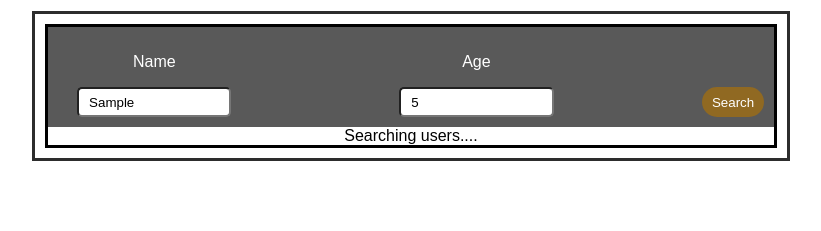
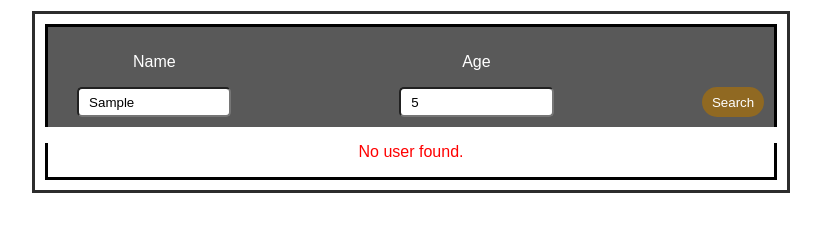
Before and after one commit to kadjialan/js-dom-manupulation, a plain HTML site: page index.html in a window 1280 px wide. Both pictures are taken after typing "Sample", "5" into the empty fields and a click on the button "Search". Shown: the part 79-310 px from the top of the page, without its empty margins (229-1050 px from the left). Drawn offline with Linux system fonts and the light colour scheme.

Commit message:
delete implementation

```diff
--- a/asset/script/script.js
+++ b/asset/script/script.js
@@ -1,97 +1,135 @@
 const users = [
-  { name: 'Kadji Danel', age: 18 },
-  { name: 'Alan James', age: 41 },
-  { name: 'Gaetan Vianey', age: 30 },
-  { name: 'Charles Evans', age: 55 },
-  { name: 'Bitz Boy', age: 50 },
-  { name: 'Rash Junior', age: 56 },
-  { name: 'Joshua Joshi', age: 47 },
-  { name: 'Emmanual Atangana', age: 48 },
-  { name: 'Alaric Kevin', age: 60 },
-  { name: 'Christ Godden', age: 50 },
-  { name: 'Nathaneal Mesmer', age: 24 },
-  { name: 'Ange Joelle', age: 29 },
-  { name: 'Nehal Gringo', age: 53 },
-  { name: 'Nicole Mekongo', age: 43 },
-  { name: 'Jessica Keyoma', age: 32 },
-  { name: 'John Paul', age: 20 },
-  { name: 'Jones Adam', age: 17 },
-  { name: 'Johnny Alide', age: 34 },
-  { name: 'Pryan Patrick', age: 26 },
-  { name: 'Cathy Ntoulo', age: 59 },
-  { name: 'Paul Bamock', age: 15 }
-]
+  { name: "Kadji Danel", age: 18 },
+  { name: "Alan James", age: 41 },
+  { name: "Gaetan Vianey", age: 30 },
+  { name: "Charles Evans", age: 55 },
+  { name: "Bitz Boy", age: 50 },
+  { name: "Rash Junior", age: 56 },
+  { name: "Joshua Joshi", age: 47 },
+  { name: "Emmanual Atangana", age: 48 },
+  { name: "Alaric Kevin", age: 60 },
+  { name: "Christ Godden", age: 50 },
+  { name: "Nathaneal Mesmer", age: 24 },
+  { name: "Ange Joelle", age: 29 },
+  { name: "Nehal Gringo", age: 53 },
+  { name: "Nicole Mekongo", age: 43 },
+  { name: "Jessica Keyoma", age: 32 },
+  { name: "John Paul", age: 20 },
+  { name: "Jones Adam", age: 17},
+  { name: "Johnny Alide", age: 34},
+  { name: "Pryan Patrick", age: 26},
+  { name: "Cathy Ntoulo", age: 59},
+  { name: "Paul Bamock", age: 15},
+];
 
-const form = document.querySelector('form')
-const userContainer = document.querySelector('.all-users')
+const form = document.querySelector("form");
+const userContainer = document.querySelector(".all-users");
+const acronym = document.querySelector(".acronyms");
+const numb = document.querySelector(".numb");
+const fullname = document.querySelector(".fullname");
 
-function getInitial (name) {
-  return name
-    .split(' ')
-    .map((n) => n[0])
-    .slice(0, 2)
-    .join('.')
+// Function to filter users by name or age
+function filterUsers(name, age) {
+  const filteredUsers = users.filter((user) => {
+    if (age) {
+      return user.age === age;
+    }
+    if (name !== "") {
+      return (
+        user.name.toLowerCase() === name ||
+        user.name.toLowerCase().includes(name)
+      );
+    }
+
+    if (age && name !== "") {
+      return user.age === age && user.name.toLowerCase() === name;
+    }
+  });
+
+  return filteredUsers;
 }
 
-function displayUser ({ age, name }) {
-  return `<div class="user">
+// Function to display filtered users
+function displayUsers(filteredUsers) {
+  console.log(filteredUsers);
+  const resultsContainer = document.getElementById("all-users");
+  resultsContainer.innerHTML = "";
+
+  if (filteredUsers.length === 0) {
+    resultsContainer.innerHTML = "<p class='error'>No user found.</p>";
+    return;
+  }
+
+  function getInitial(name) {
+    return name
+      .split(" ")
+      .map((n) => n[0])
+      .slice(0, 2)
+      .join(".");
+  }
+
+  filteredUsers.forEach((user) => {
+    const userDiv = document.createElement("div");
+    userDiv.classList.add("user");
+
+    userDiv.innerHTML = `
     <div class="details">
-        <h2>${getInitial(name)}</h2>
-        <h3>${name}</h3>
-        <p>${age} years${age > 1 ? 's' : ''} old</p>
-        <button>&cross;</button>
+    <h2 class="acronyms">${getInitial(user.name)}</h2>
+    <h3 class="fullname">Name: ${user.name}</h3>
+       <p class="numb">Age: ${user.age}</p>
+    <button class="delete-btn">&cross;</button>
     </div>
+`;
 
-</div>`
+    const deleteBtn = userDiv.querySelector(".delete-btn");
+    deleteBtn.addEventListener("click", () => {
+      deleteUser(user);
+    });
+
+    resultsContainer.appendChild(userDiv);
+  });
 }
 
-function displayUsers (persons) {
-  return persons.length
-    ? persons.map(displayUser).join('')
-    : renderMessage('Sorry! No user found')
+displayUsers(users);
+
+// Function to delete a user
+function deleteUser(user) {
+  console.log(user.name);
+  const newArray = users.filter((element) => user.name !== element.name);
+  console.log(newArray);
+  displayUsers(newArray);
 }
 
-function compareNames (name, searchTerm) {
-  return name.toLowerCase().includes(searchTerm.toLowerCase())
+// Function to handle search button click
+function handleSearch(nameInput , ageInput ) {
+  const name = nameInput.trim().toLowerCase();
+  const age = ageInput;
+  console.log(nameInput.value, age.valueOf());
+
+  const filteredUsers = filterUsers(name, age);
+  displayUsers(filteredUsers);
 }
 
-function shouldResolve () {
-  return Math.random() < 0.85
+// Function to show loader while searching users
+function showLoader() {
+  const loader = document.getElementById("loader");
+  loader.classList.remove("hidden");
 }
 
-function searchUsers (name, age) {
-  return new Promise((resolve, reject) => {
-    setTimeout(() => {
-      if (shouldResolve()) {
-        resolve(
-          users.filter(
-            (user) =>
-              (!name || compareNames(user.name, name)) &&
-              (!age || user.age === age)
-          )
-        )
-      } else {
-        reject(new Error('something bad happened'))
-      }
-    }, 3000)
-  })
+// Function to hide loader
+function hideLoader() {
+  const loader = document.getElementById("loader");
+  loader.classList.add("hidden");
 }
 
-function renderMessage (message) {
-  return `<div class="message">${message}</div>`
-}
-userContainer.innerHTML = displayUsers(users)
+// Event listener for  form
 
-form.addEventListener('submit', (e) => {
-  e.preventDefault()
-  userContainer.innerHTML = renderMessage('Searching users....')
-  searchUsers(e.target.name.value, +e.target.age.value)
-    .then((result) => {
-      userContainer.innerHTML = displayUsers(result)
-    })
-    .catch((e) => {
-      userContainer.innerHTML = renderMessage(
-        'Error loading users! please try again'
-      )
-    })
-})
+form.addEventListener("submit", (e) => {
+  e.preventDefault();
+  showLoader();
+
+  setTimeout(() => {
+    handleSearch(e.target.name.value, +e.target.age.value);
+    hideLoader();
+  }, 1000);
+});
--- a/asset/styles/style.css
+++ b/asset/styles/style.css
@@ -53,10 +53,21 @@ body {
   background-color: #fff;
 }
 
-.all-users {
+#all-users {
   border-bottom: 3px solid black;
   border-right: 3px solid black;
   border-left: 3px solid black;
+}
+
+.error {
+  color: red;
+}
+
+.delete-btn {
+  border: none;
+  padding: 5px 10px;
+  font-size: 20px;
+  cursor: pointer;
 }
 
 .details {
--- a/index.html
+++ b/index.html
@@ -31,15 +31,11 @@
         <button type="submit">Search</button>
       </form>
 
-      <div class="all-users">
-        <div class="user">
-          <div class="details">
-            <h2>k.A</h2>
-            <h3>kadi Alan</h3>
-            <p>40</p>
-          </div>
-        </div>
-      </div>
+
+      <div id="loader" class="hidden"></div>
+      <div id="all-users"></div>
+
+
       <script src="asset/script/script.js"></script>
     </div>
   </body>
```
